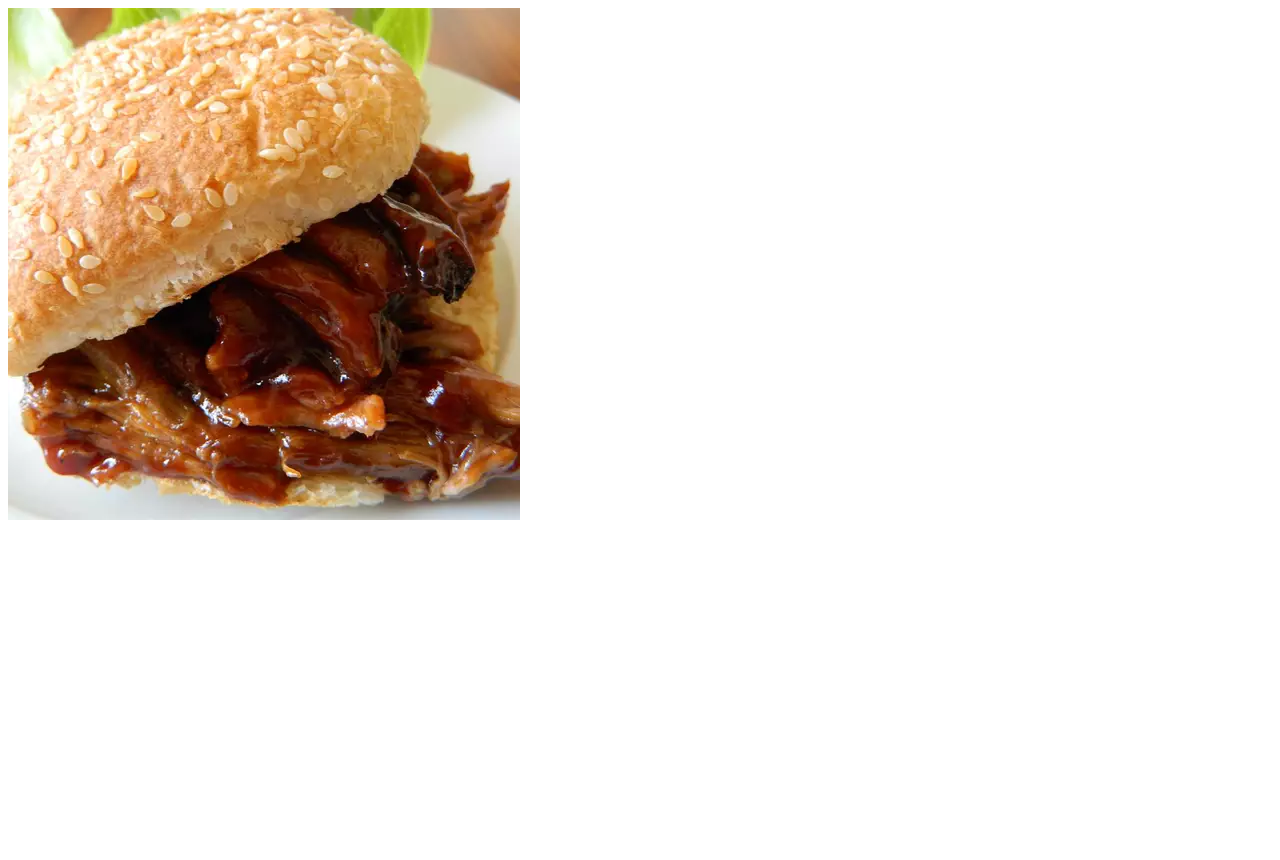
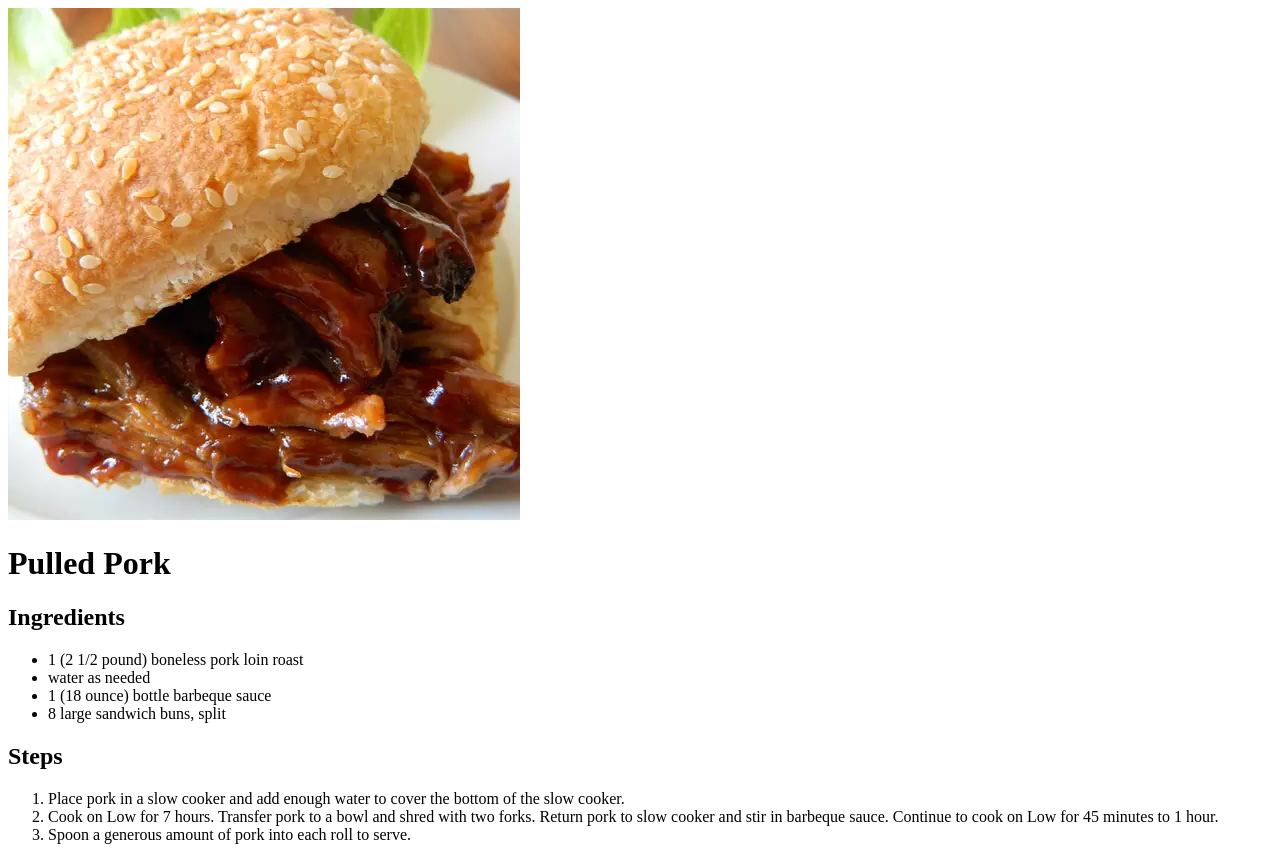
Before and after one commit to Spha1632/odin-recipes, a plain HTML site: page recipes/pork.html in a window 1280 px wide. Before the commit the page ends 800 px from the top, so only its background shows below. Drawn offline with Linux system fonts and the light colour scheme.

Commit message:
Added image heading and contents in pork.html

```diff
--- a/recipes/pork.html
+++ b/recipes/pork.html
@@ -9,5 +9,24 @@
 
     <img src="../images/pulled_pork.jpg" alt="pulled pork image">
 
+    <h1>Pulled Pork</h1>
+
+    <h2>Ingredients</h2>
+
+    <ul>
+        <li>1 (2 1/2 pound) boneless pork loin roast</li>
+        <li>water as needed</li>
+        <li>1 (18 ounce) bottle barbeque sauce</li>
+        <li>8 large sandwich buns, split</li>
+    </ul>
+
+    <h2>Steps</h2>
+
+    <ol>
+        <li>Place pork in a slow cooker and add enough water to cover the bottom of the slow cooker.</li>
+        <li>Cook on Low for 7 hours. Transfer pork to a bowl and shred with two forks. Return pork to slow cooker and stir in barbeque sauce. Continue to cook on Low for 45 minutes to 1 hour.</li>
+        <li>Spoon a generous amount of pork into each roll to serve.</li>
+    </ol>
+
 </body>
 </html>
```
